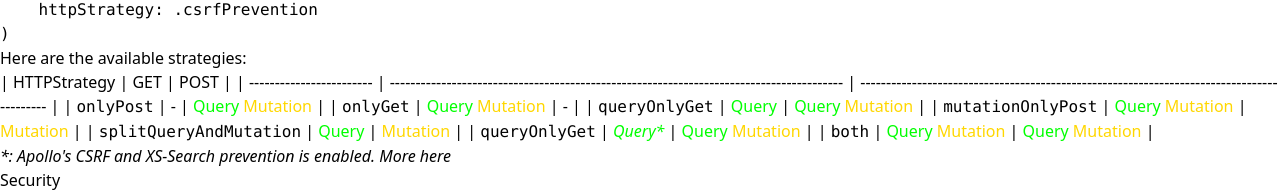
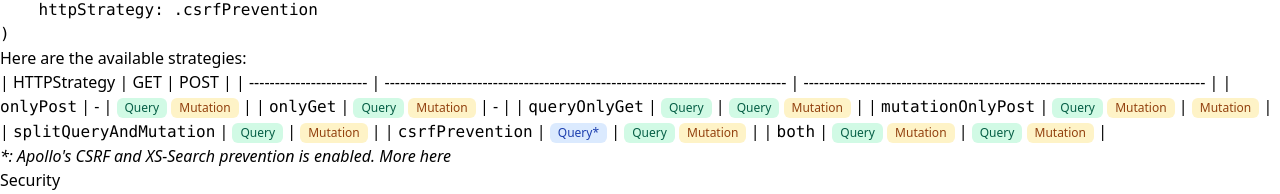
Before and after one commit to d-exclaimation/pioneer, a Next.js app in the folder Documentation/: page /docs/features/graphql-over-http in a window 1280 px wide. Shown: the part 242-436 px from the top of the page. Built offline with nearby package versions, Linux system fonts and the light colour scheme.

Commit message:
docs: Updated some mistakes and outdated info on the docs

```diff
--- /dev/null
+++ b/Documentation/components/tag.tsx
@@ -0,0 +1,28 @@
+type Props = {
+  text: string;
+  variant: "primary" | "secondary" | "success" | "danger" | "warning";
+};
+
+export default ({ text, variant }: Props) => {
+  const color = (() => {
+    switch (variant) {
+      case "primary":
+        return "bg-blue-100 text-blue-800";
+      case "secondary":
+        return "bg-indigo-100 text-indigo-800";
+      case "success":
+        return "bg-emerald-100 text-emerald-800";
+      case "danger":
+        return "bg-red-100 text-red-800";
+      case "warning":
+        return "bg-amber-100 text-amber-800";
+    }
+  })();
+  return (
+    <span
+      className={`${color} inline-flex items-center justify-center text-center px-2 py-0.5 text-xs rounded-md w-fit`}
+    >
+      {text}
+    </span>
+  );
+};
--- a/Documentation/pages/docs/features/graphql-middleware.mdx
+++ b/Documentation/pages/docs/features/graphql-middleware.mdx
@@ -3,8 +3,8 @@
 # GraphQL Middleware
 
 <Callout type="warning" emoji="🚧">
-**Work in progress** <br/>
-Resolver-based middleware is still a work in progress.
+**Subject to change** <br/>
+Resolver-based middleware is functional and fully implemented but its API might be subject to change.
 It is currently only supported as extensions to [Graphiti](https://github.com/GraphQLSwift/Graphiti), and only available in `v1.2.0-beta.1` or higher.
 </Callout>
 
--- a/Documentation/pages/docs/features/graphql-over-http.mdx
+++ b/Documentation/pages/docs/features/graphql-over-http.mdx
@@ -1,9 +1,11 @@
-import { Callout } from 'nextra-theme-docs'
+import { Callout } from "nextra-theme-docs";
+import Tag from "../../../components/tag";
 
 # GraphQL over HTTP
 
 <Callout type="info" emoji="🏅">
-Pioneer is a GraphQL over HTTP spec compliant server [implementation](https://github.com/graphql/graphql-http#servers)
+  Pioneer is a GraphQL over HTTP spec compliant server
+  [implementation](https://github.com/graphql/graphql-http#servers)
 </Callout>
 
 GraphQL spec define how a GraphQL operation is supposed to be performed through HTTP. The spec specify that operations can be done through either **GET** and **POST** request. Both of these are supported by Pioneer.
@@ -23,15 +25,15 @@
 
 Here are the available strategies:
 
-| HTTPStrategy             | GET                                                                                      | POST                                                                                       |
-| ------------------------ | ---------------------------------------------------------------------------------------- | ------------------------------------------------------------------------------------------ |
-| `onlyPost`               | -                                                                                        | <span style={{color: "lime"}}>Query</span> <span style={{color: "gold"}}>Mutation</span>   |
-| `onlyGet`                | <span style={{color: "lime"}}>Query</span> <span style={{color: "gold"}}>Mutation</span> | -                                                                                          |
-| `queryOnlyGet`           | <span style={{color: "lime"}}>Query</span>                                               | <span style={{color: "lime"}}>Query</span> <span style={{color: "gold"}}>Mutation</span>   |
-| `mutationOnlyPost`       | <span style={{color: "lime"}}>Query</span> <span style={{color: "gold"}}>Mutation</span> | <span style={{color: "gold"}}>Mutation</span>                                              |
-| `splitQueryAndMutation`  | <span style={{color: "lime"}}>Query</span>                                               | <span style={{color: "gold"}}>Mutation</span>                                              |
-| `queryOnlyGet`           | <span style={{color: "lime"}}><i>Query*</i></span>                                       | <span style={{color: "lime"}}>Query</span> <span style={{color: "gold"}}>Mutation</span>   |
-| `both`                   | <span style={{color: "lime"}}>Query</span> <span style={{color: "gold"}}>Mutation</span> | <span style={{color: "lime"}}>Query</span> <span style={{color: "gold"}}>Mutation</span>   |
+| HTTPStrategy            | GET                                                                            | POST                                                                           |
+| ----------------------- | ------------------------------------------------------------------------------ | ------------------------------------------------------------------------------ |
+| `onlyPost`              | -                                                                              | <Tag text="Query" variant="success"/> <Tag text="Mutation" variant="warning"/> |
+| `onlyGet`               | <Tag text="Query" variant="success"/> <Tag text="Mutation" variant="warning"/> | -                                                                              |
+| `queryOnlyGet`          | <Tag text="Query" variant="success"/>                                          | <Tag text="Query" variant="success"/> <Tag text="Mutation" variant="warning"/> |
+| `mutationOnlyPost`      | <Tag text="Query" variant="success"/> <Tag text="Mutation" variant="warning"/> | <Tag text="Mutation" variant="warning"/>                                       |
+| `splitQueryAndMutation` | <Tag text="Query" variant="success"/>                                          | <Tag text="Mutation" variant="warning"/>                                       |
+| `csrfPrevention`        | <Tag text="Query*" variant="primary"/>                                         | <Tag text="Query" variant="success"/> <Tag text="Mutation" variant="warning"/> |
+| `both`                  | <Tag text="Query" variant="success"/> <Tag text="Mutation" variant="warning"/> | <Tag text="Query" variant="success"/> <Tag text="Mutation" variant="warning"/> |
 
 _\*: Apollo's [CSRF and XS-Search prevention](https://www.apollographql.com/docs/apollo-server/security/cors#preventing-cross-site-request-forgery-csrf) is enabled. More [here](#csrf-and-xs-search)_
 
@@ -42,9 +44,8 @@
 [Cross-Origin Resource Sharing]() (CORS) is an HTTP-header-based protocol that enables a server to dictate which origins can access its resources. Put another way, your server can specify which websites can tell a user's browser to talk to your server, and precisely which types of HTTP requests are allowed.
 
 <Callout type="info">
-Any CORS middleware should be applied before Pioneer take effect.
+  Any CORS middleware should be applied before Pioneer take effect.
 </Callout>
-
 
 ### CSRF and XS-Search
 
@@ -60,7 +61,10 @@
 Pioneer uses the same mechanic to prevent these types of attacks as [Apollo Server](https://www.apollographql.com/docs/apollo-server/), described [here](https://www.apollographql.com/docs/apollo-server/security/cors#preventing-cross-site-request-forgery-csrf).
 
 <Callout type="info">
-If you set the http strategy to `.queryOnlyGet` or `.onlyPost` and as long as you ensure that only mutations can have side effects, you are somewhat protected from the "side effects" aspect of CSRFs even without enabling CSRF protection.
+  If you set the http strategy to `.queryOnlyGet` or `.onlyPost` and as long as
+  you ensure that only mutations can have side effects, you are somewhat
+  protected from the "side effects" aspect of CSRFs even without enabling CSRF
+  protection.
 </Callout>
 
 To enable it, just change the [HTTPStrategy](#http-strategy) to [.csrfPrevention](https://swiftpackageindex.com/d-exclaimation/pioneer/documentation/pioneer/pioneer/httpstrategy-swift.enum/csrfprevention), which will add additional restrictions to any GraphQL request going through HTTP.
@@ -83,7 +87,6 @@
 
 If either of these apply to you and you want to keep the prevention mechanic, you should configure the relevant clients to send a non-empty `Apollo-Require-Preflight` header along with all requests.
 
-
 ## GraphQL over HTTP spec compliance
 
 As of Pioneer v1, Pioneer is spec compliant with the [GraphQL over HTTP spec](https://github.com/graphql/graphql-http#servers).
--- a/Documentation/pages/docs/v1/migrating.mdx
+++ b/Documentation/pages/docs/v1/migrating.mdx
@@ -163,7 +163,8 @@
 
 Pioneer will now defaults to
 - [.csrfPrevention](https://swiftpackageindex.com/d-exclaimation/pioneer/documentation/pioneer/pioneer/httpstrategy-swift.enum/csrfprevention) for its [HTTPStrategy](/docs/features/graphql-over-http/#http-strategy)
-- [.sandbox](https://swiftpackageindex.com/d-exclaimation/pioneer/documentation/pioneer/pioneer/ide/sandbox) for its [WebSocket Protocol](/docs/features/graphql-over-websocket/#websocket-subprotocol)
+- [.graphqlWs](https://swiftpackageindex.com/d-exclaimation/pioneer/documentation/pioneer/pioneer/websocketprotocol-swift.enum/graphqlws) for its [WebSocket Protocol](/docs/features/graphql-over-websocket/#websocket-subprotocol)
+- [.sandbox](https://swiftpackageindex.com/d-exclaimation/pioneer/documentation/pioneer/pioneer/ide/sandbox) for its [GraphQL IDE](/docs/features/graphql-ide)
 - `30` seconds for the keep alive interval for GraphQL over WebSocket
 
 ### Deprecating `subscriptions-transport-ws`
--- a/Documentation/tailwind.config.js
+++ b/Documentation/tailwind.config.js
@@ -1,11 +1,11 @@
 /** @type {import('tailwindcss').Config} */
 module.exports = {
   content: [
-    "./pages/**/*.{js,ts,jsx,tsx}",
+    "./pages/**/*.{js,ts,jsx,tsx,mdx}",
     "./components/**/*.{js,ts,jsx,tsx}",
   ],
   theme: {
     extend: {},
   },
   plugins: [],
-}
+};
```
Also changed, not shown: Documentation/pages/docs/web-frameworks/integration.mdx (+23 -16 lines).
